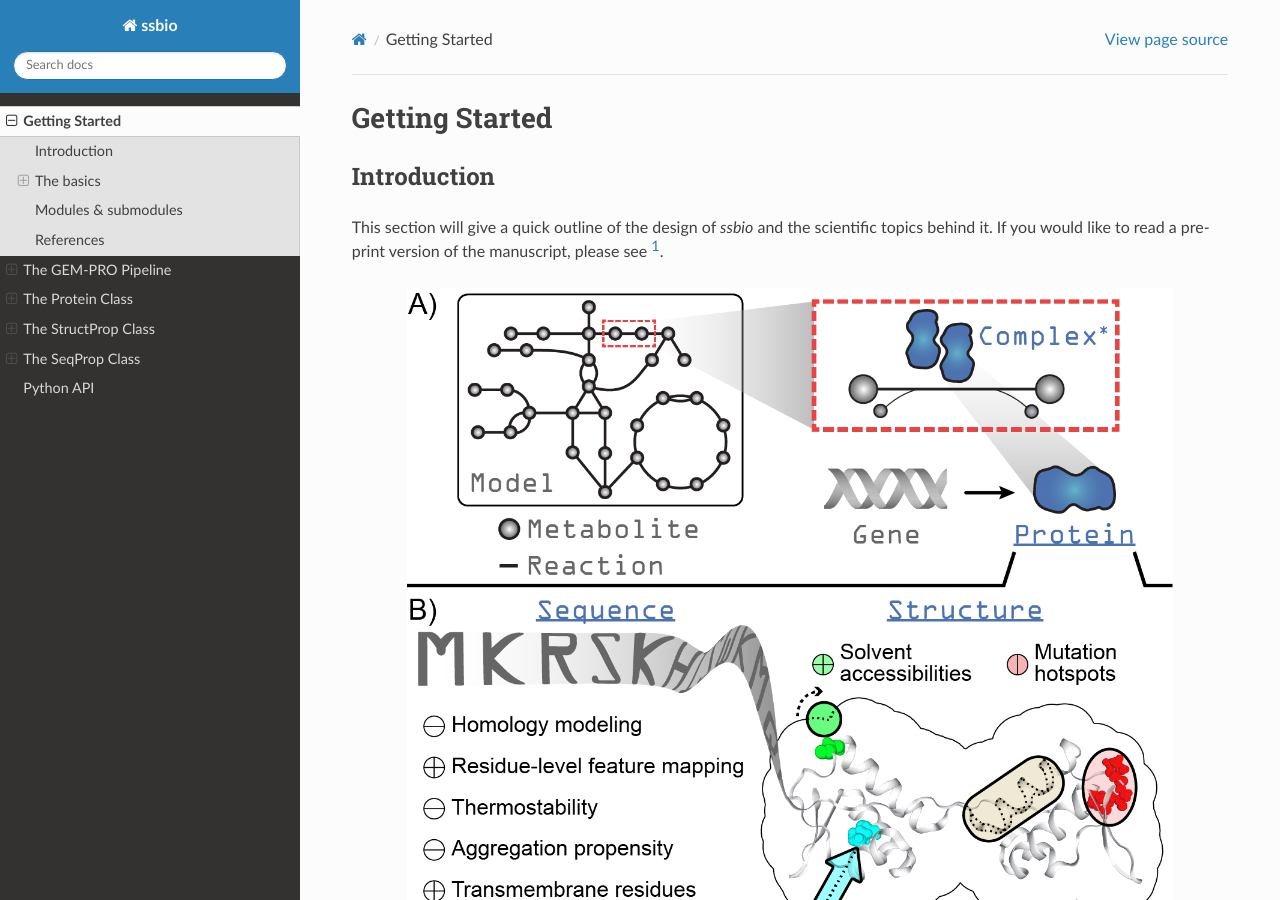
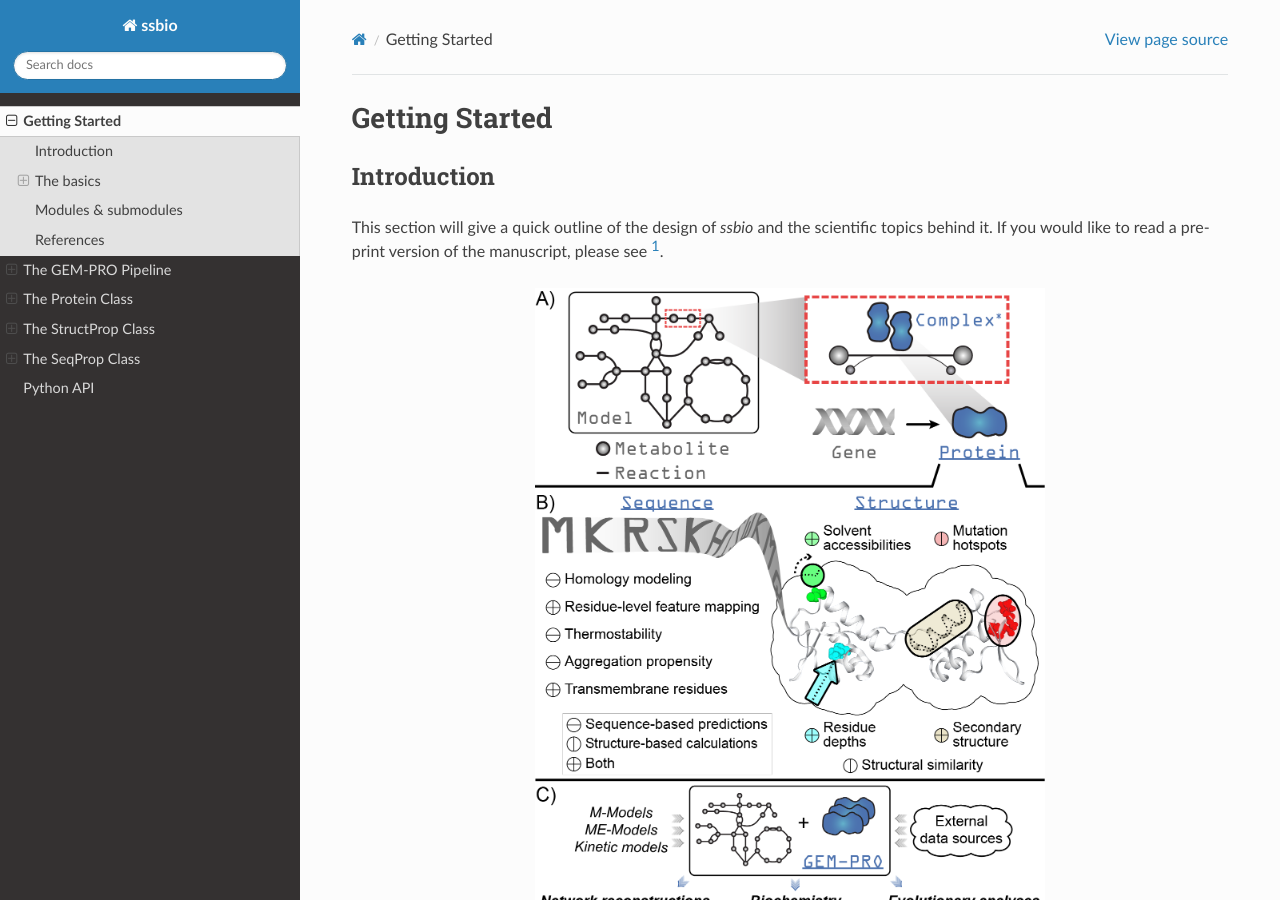
Before and after one commit to SBRG/ssbio, a Sphinx documentation site: the page built from docs/getting_started.rst, in a window 1280 px wide and 900 px high. Built offline with Sphinx 7.4.7 and the Read the Docs theme 2.0.0, drawn with Linux system fonts in a browser that asks for light colours.

Commit message:
Documentation updates

```diff
--- a/docs/getting_started.rst
+++ b/docs/getting_started.rst
@@ -11,7 +11,7 @@ Introduction
 This section will give a quick outline of the design of *ssbio* and the scientific topics behind it. If you would like to read a pre-print version of the manuscript, please see [1]_.
 
 .. figure:: ./assets/ssbio_fig1.png
-   :scale: 60 %
+   :scale: 40 %
    :alt: ssbio general outline
    :align: center
 
@@ -30,7 +30,7 @@ From a systems perspective
 Systems biology is broadly concerned with the modeling and understanding of complex biological systems. What you may be taught in biochemistry 101 at this level will usually be reflected in a kind of interaction map, such as metabolic map shown here:
 
 .. figure:: ./assets/metabolic_metro_map.png
-   :scale: 60 %
+   :scale: 50 %
    :alt: Metabolic Metro Map
    :align: center
 
@@ -49,7 +49,7 @@ From a structures perspective
 Structural biology is broadly concerned with elucidating and understanding the structure and function of proteins and other macromolecules. Ribbons, molecules, and chemical interactions are the name of the game here:
 
 .. figure:: ./assets/protein_conf_change_serpin.png
-   :scale: 100 %
+   :scale: 70 %
    :alt: Serpin protein conformational change
    :align: center
 
--- a/docs/protein.rst
+++ b/docs/protein.rst
@@ -7,7 +7,7 @@ The Protein Class
 .. image:: ./assets/ssbio_protein_class.png
     :align: center
     :alt: The Protein Class
-    :scale: 60 %
+    :scale: 40 %
 
 
 Introduction
--- a/docs/sequence.rst
+++ b/docs/sequence.rst
@@ -8,7 +8,7 @@ The SeqProp Class
 .. image:: ./assets/ssbio_protein_props_seqprops.png
     :align: center
     :alt: The SeqProp Class
-    :scale: 60 %
+    :scale: 40 %
 
 
 Introduction
--- a/docs/structure.rst
+++ b/docs/structure.rst
@@ -8,7 +8,7 @@ The StructProp Class
 .. image:: ./assets/ssbio_protein_props_structprops.png
     :align: center
     :alt: The StructProp Class
-    :scale: 60 %
+    :scale: 30 %
 
 
 Introduction
```
